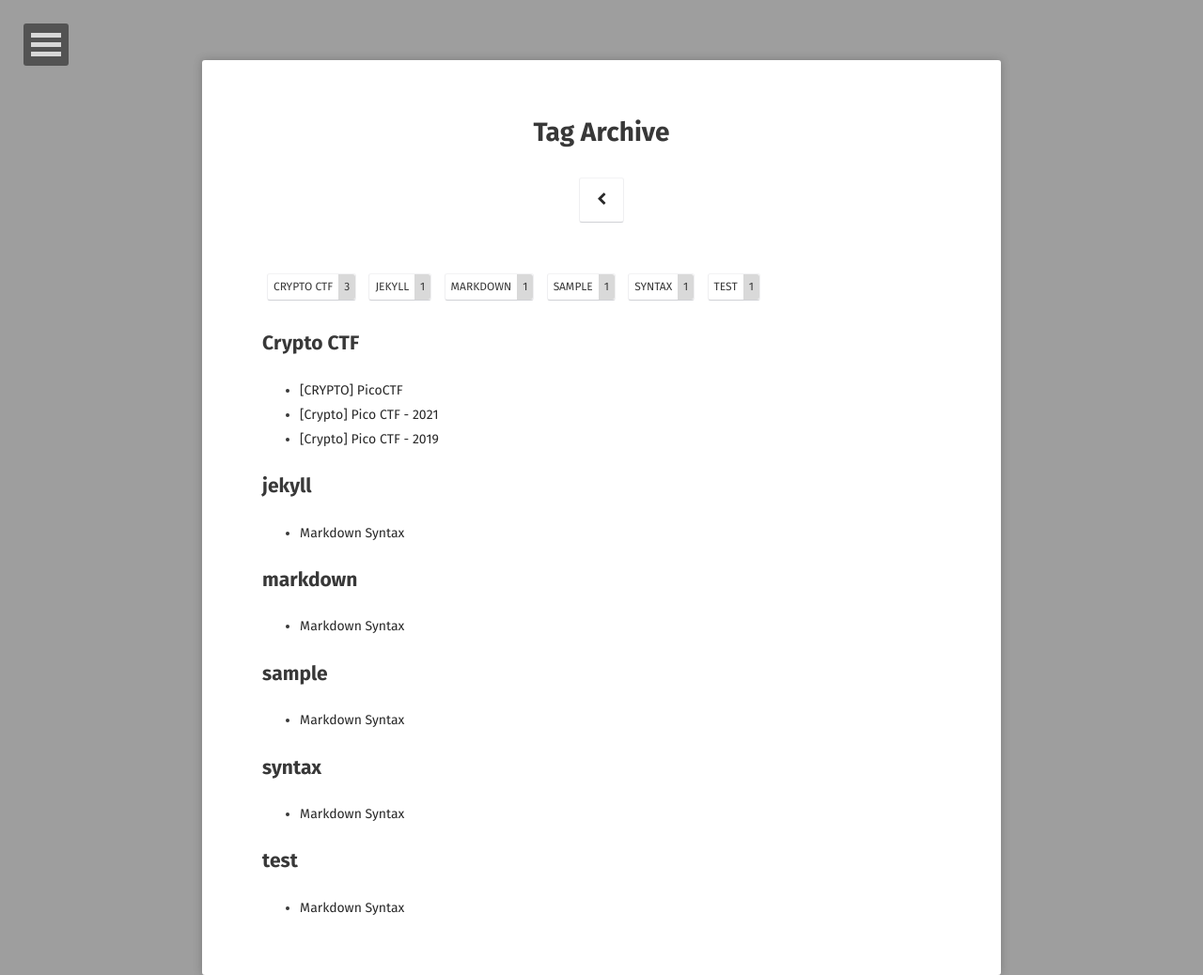
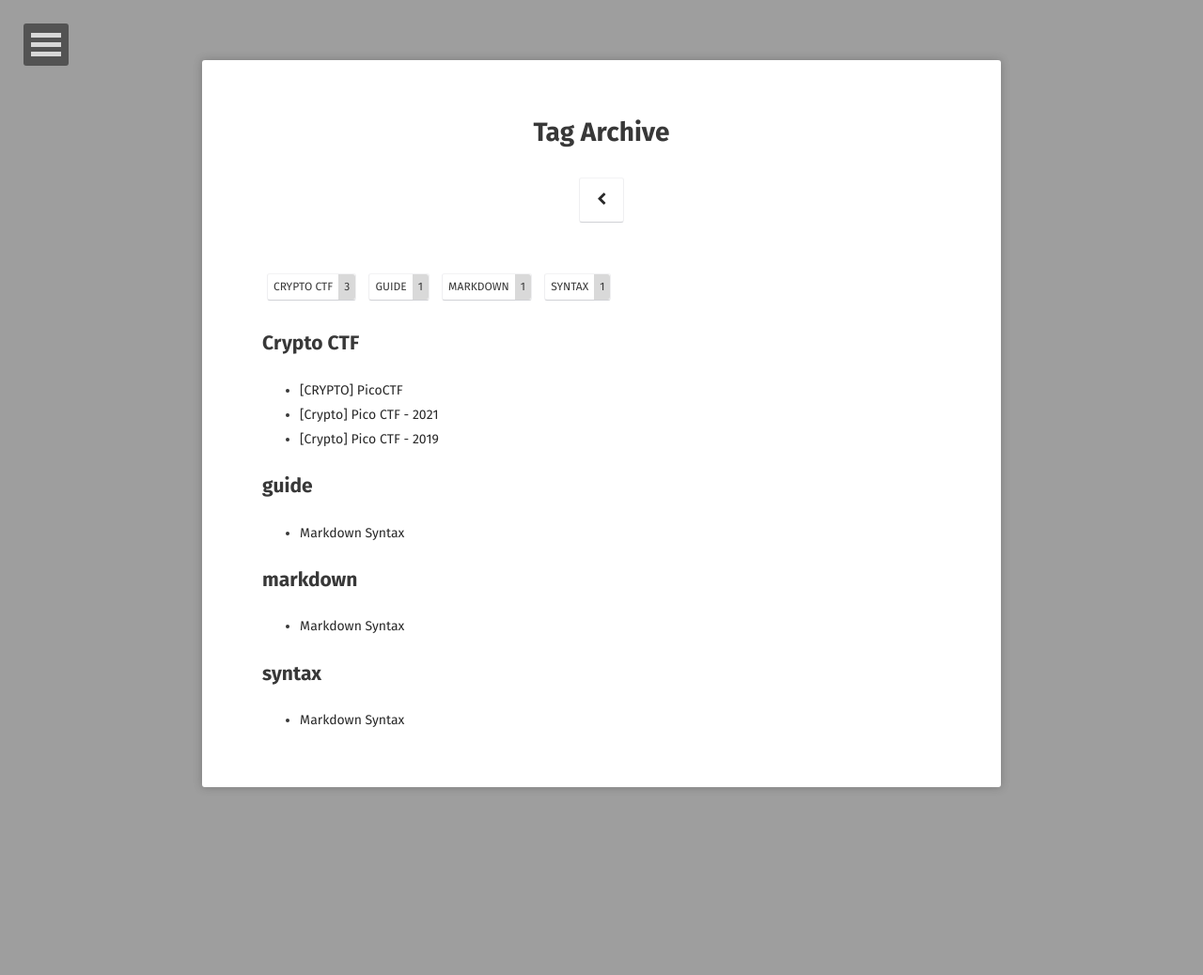
Before and after one commit to hieuhdh/deuteri, a Jekyll site: the page built from tags/index.html, in a window 1280 px wide. Shown: the whole page at 94% size. Built offline with Jekyll 4.4.1, drawn with Linux system fonts in a browser that asks for light colours; some web fonts are replaced; after the commit the page ends 964 px from its top, so only the background shows below that.

Commit message:
fix something

```diff
--- a/_posts/2016-03-20-markdown-syntax.md
+++ b/_posts/2016-03-20-markdown-syntax.md
@@ -6,9 +6,7 @@ excerpt: "Just about everything you'll need to style in the theme: headings, par
 tag:
 - markdown
 - syntax
-- sample
-- test
-- jekyll
+- guide
 comments: true
 ---
 
```
